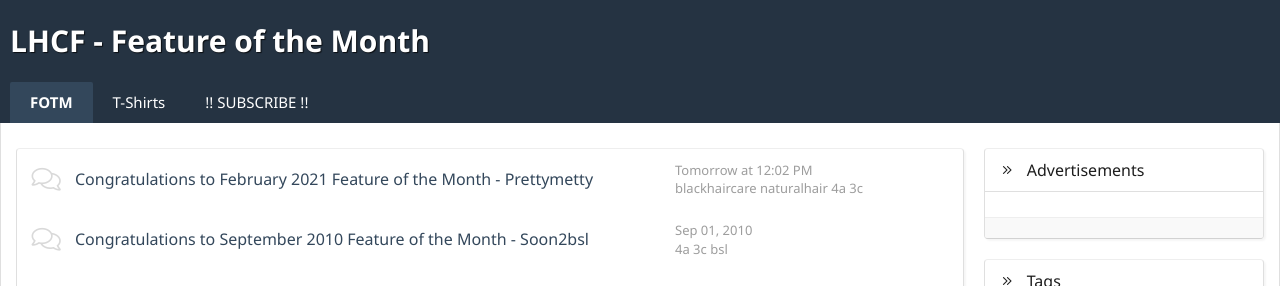
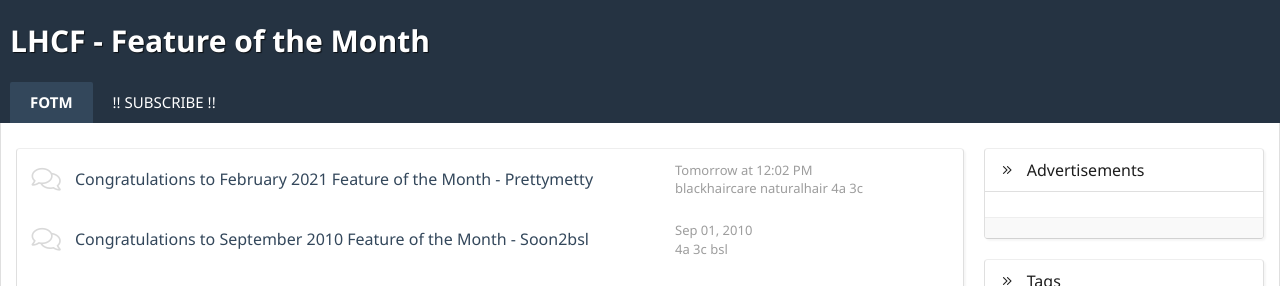
Before and after one commit to niden-net/blog.longhaircareforums.com, a Jekyll site: the page built from index.html, in a window 1280 px wide. Shown: the top 286 px of the page. Built offline with Jekyll 4.4.1, drawn with Linux system fonts in a browser that asks for light colours.

Commit message:
Update nav.html

```diff
--- a/_includes/nav.html
+++ b/_includes/nav.html
@@ -27,16 +27,6 @@
                                                     </a>
                                                 </div>
                                             </li>
-                                            <li class="navtshirts">
-                                                <div class="p-navEl ">
-                                                    <a href="https://ritualtshirts.com/"
-                                                       class="p-navEl-link "
-                                                       data-xf-key="5"
-                                                       data-nav-id="tshirts">
-                                                        T-Shirts
-                                                    </a>
-                                                </div>
-                                            </li>
                                             <li class="navsubscribe">
                                                 <div class="p-navEl ">
                                                     <a href="https://longhaircareforum.com/account/upgrades"
```
